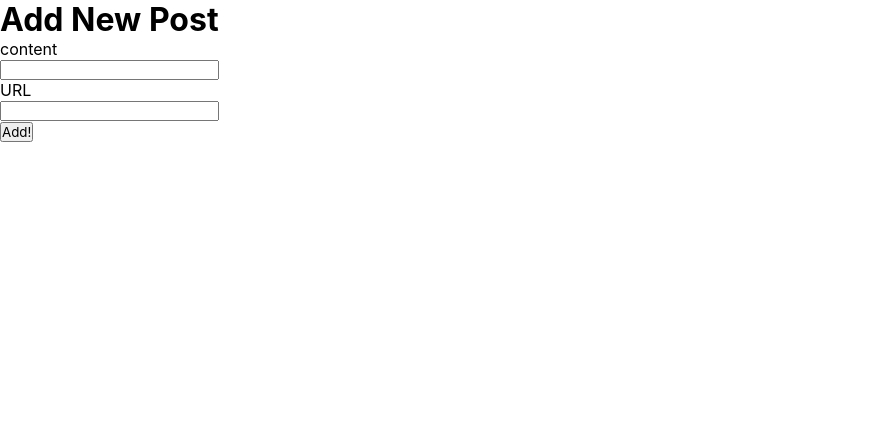
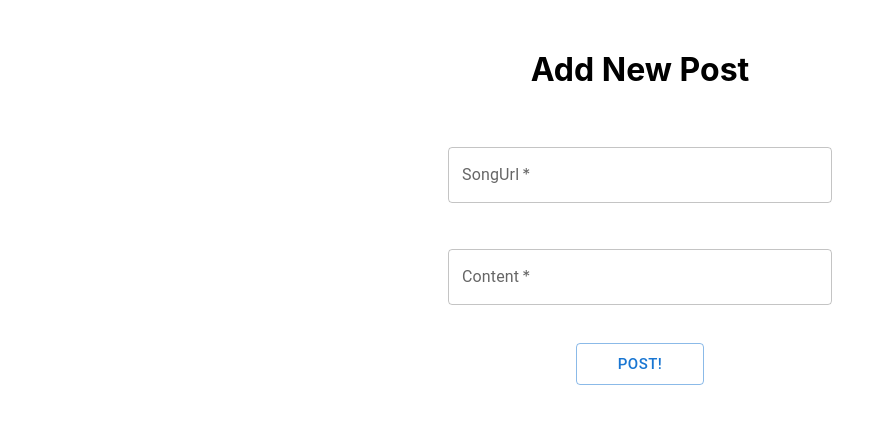
Before and after one commit to yamato0211/hajimete_hackathon, a Next.js app in the folder frontend/: page /post in a window 1280 px wide. Shown: the top 424 px of the page, without its empty margins (0-895 px from the left). Built offline with nearby package versions, Linux system fonts and the light colour scheme.

Commit message:
[add] post-delete

```diff
--- a/frontend/pages/index.tsx
+++ b/frontend/pages/index.tsx
@@ -58,7 +58,7 @@ export default function Home() {
           posts.map((post) => {
             return(
               <li key={post.id} className={styles.cardWrapper}>
-                <ReviewCard post={post} />
+                <ReviewCard post={post} setPosts={setPosts} posts={posts}/>
               </li>
             )
           })
--- a/frontend/pages/post/index.tsx
+++ b/frontend/pages/post/index.tsx
@@ -2,14 +2,20 @@ import axios from "axios"
 import { useRouter } from "next/router"
 import { useState, useLayoutEffect, useEffect } from 'react'
 import styles from '../styles/Home.module.css'
-import { Post } from '../../types/type'
+import { TextField } from "@mui/material"
+import {Box} from "@mui/material"
+import {Button} from "@mui/material"
 
 export default function Signin() {
+  const  router = useRouter()
   const [content, setContent] = useState<string>("")
   const [postUrl, setPostUrl] = useState<string>("")
-  const [posts, setPosts] = useState<Post[]>([])
   const handleSubmit = async () => {
-    await axios.post("https://hajimete-hackathon-backend.onrender.com/api/v1/posts",
+    if(content === "" || postUrl === "") {
+      alert("ContentとpostUrlの両方を入力してください")
+      return
+    }
+    const res = await axios.post("https://hajimete-hackathon-backend.onrender.com/api/v1/posts",
     {
       content: content,
       song_url: postUrl
@@ -19,32 +25,54 @@ export default function Signin() {
         "Authorization": `Bearer ${localStorage.getItem("token")}`
       }
     })
-    .then(res => setPosts([res.data, ...posts]))
-    .catch(e => console.log(e))
 
-    setContent("")
-    setPostUrl("")
+    if(res.status === 200) {
+      setContent("")
+      setPostUrl("")
+      router.push("/")
+    }else{
+      alert("投稿に失敗しました。")
+    }
   }
   return (
-    <div>
-      <h1>Add New Post</h1>
-      <label>content</label>
-      <div>
-        <input
-        type="text"
-        value={content}
-        onChange={(e) => setContent(e.target.value)}
+    <div style={{textAlign: "center", width:"100%", height:"100%"}}>
+      <h1 style={{margin: "50px 0"}}>Add New Post</h1>
+      <Box
+        component="div"
+        sx={{
+          '& .MuiTextField-root': { m: 1, width: '25ch' },
+        }}
+        style={{display:"flex", flexDirection:"column", alignItems:"center", justifyContent:"center"}}
+      >
+        <TextField
+          required
+          id="outlined-required"
+          label="SongUrl"
+          defaultValue={postUrl}
+          value={postUrl}
+          onChange={(e) => setPostUrl(e.target.value)}
+          style={{width:"30%", paddingBottom:"30px"}}
         />
-      </div>
-      <label>URL</label>
-      <div>
-        <input
-        type="text"
-        value={postUrl}
-        onChange={(e) => setPostUrl(e.target.value)}
+        <TextField
+            id="outlined-multiline-flexible"
+            label="Content"
+            required
+            multiline
+            maxRows={8}
+            defaultValue={content}
+            value={content}
+            onChange={(e) => setContent(e.target.value)}
+            style={{width:"30%", paddingBottom:"30px"}}
         />
-      </div>
-      <button onClick={handleSubmit}>Add!</button>
+      </Box>
+      <Button
+        onClick={handleSubmit}
+        variant="outlined"
+        style={{width:"10%"}}
+        size="large"
+      >
+        Post!
+      </Button>
     </div>
   );
 }
```
Also changed, not shown: frontend/Components/ReviewCard.tsx (+20 -2 lines), 1 other file (tests, documents, lock files or other folders).
